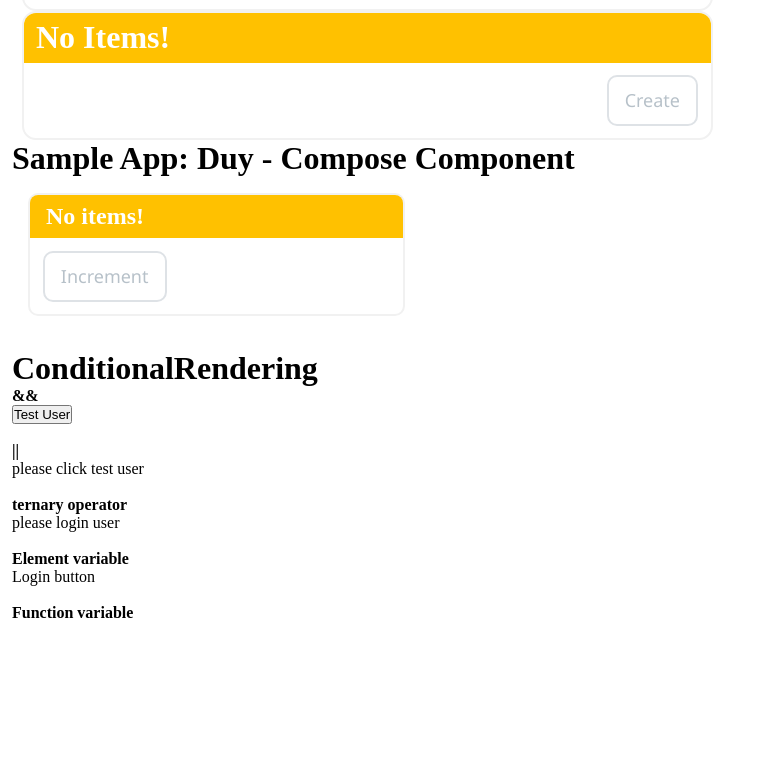
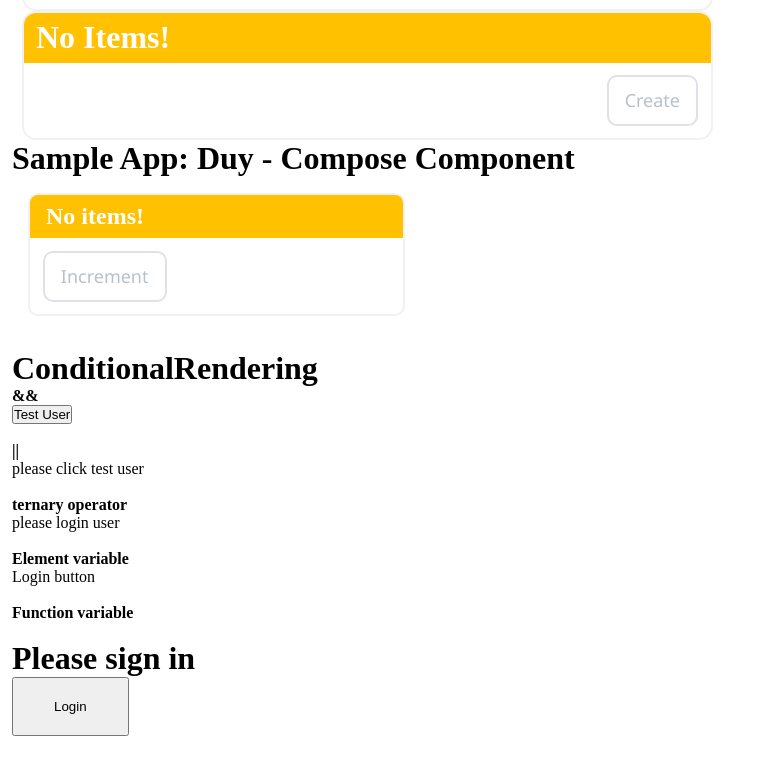
Before and after one commit to thanhphu0911/react-course-foundation, a React (Vite) app: page / in a window 1280 px wide. Shown: the part 1380-2154 px from the top of the page, without its empty margins (0-764 px from the left). Before the commit the page ends 2122 px from the top, so only its background shows below. Built offline with nearby package versions, Linux system fonts and the light colour scheme.

Commit message:
feat: add login func

```diff
--- a/src/App.jsx
+++ b/src/App.jsx
@@ -3,7 +3,7 @@ function component react
 react function component
 component react
 */
-
+import { useState } from "react";
 import ReactJSX from "./ReactJSX";
 import Props from "./Props";
 import State from "./State";
@@ -14,8 +14,15 @@ import PhuComposedComponent from "./sampleApp/phusnyd/PhuComposedComponent";
 import SampleAppHeader from "./SampleAppHeader";
 import ConditionalRendering from "./ConditionalRendering";
 import DuyComposedComponent from "./sampleApp/duy/DuyComposedComponent";
+import GuestGreeting from "./GuestGreetingApp/phusnyd/GuestGreeting";
+import UserGreeting from "./GuestGreetingApp/phusnyd/UserGreeting";
 
 function App() {
+  const [logIn, setLogIn] = useState(false);
+
+  function handleLogIn() {
+    setLogIn(!logIn);
+  }
   // JSX
   return (
     <>
@@ -45,6 +52,11 @@ function App() {
       <ConditionalRendering />
 
       <br />
+      {logIn ? (
+        <UserGreeting text="Welcome to" name="Phu" handleLogIn={handleLogIn} />
+      ) : (
+        <GuestGreeting text="Please sign in" handleLogIn={handleLogIn} />
+      )}
       <br />
       <br />
       <br />
--- /dev/null
+++ b/src/GuestGreetingApp/phusnyd/GuestGreeting.jsx
@@ -0,0 +1,12 @@
+import BasicButton from "../../components/BasicButton";
+
+function GuestGreeting({ text, handleLogIn }) {
+  return (
+    <>
+      <h1>{text}</h1>
+      <BasicButton text="Login" className="signInBtn" onClick={handleLogIn} />
+    </>
+  );
+}
+
+export default GuestGreeting;
--- /dev/null
+++ b/src/GuestGreetingApp/phusnyd/UserGreeting.jsx
@@ -0,0 +1,14 @@
+import BasicButton from "../../components/BasicButton";
+
+function UserGreeting({ text, name, handleLogIn }) {
+  return (
+    <>
+      <h1>
+        {text}, {name}
+      </h1>
+      <BasicButton text="Logout" className="signInBtn" onClick={handleLogIn} />
+    </>
+  );
+}
+
+export default UserGreeting;
--- a/src/sampleApp/phusnyd/css/style.css
+++ b/src/sampleApp/phusnyd/css/style.css
@@ -44,3 +44,7 @@ main {
   background-color: #737f88;
   cursor: pointer;
 }
+
+.signInBtn {
+  padding: 20px 40px;
+}
```
